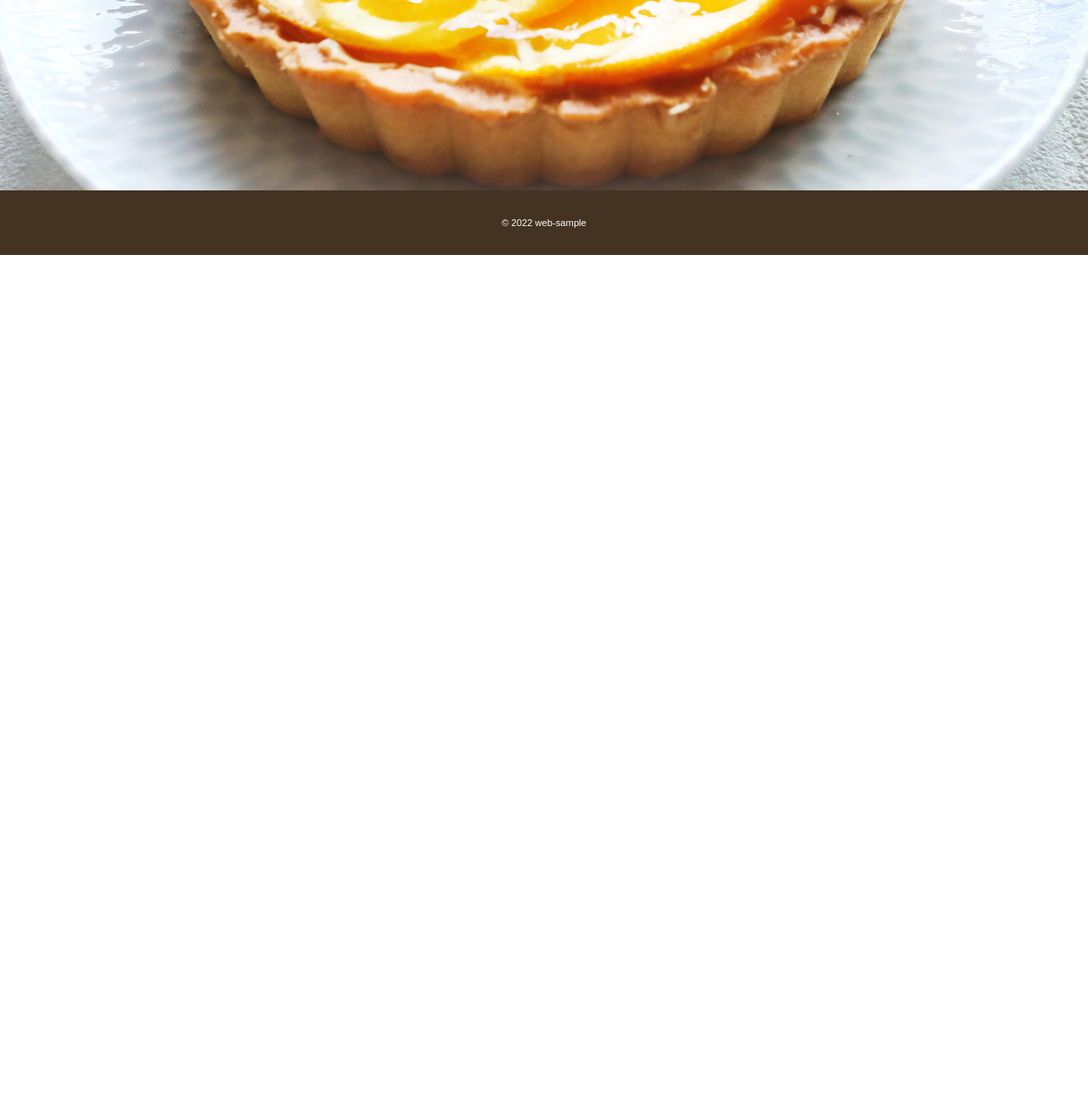
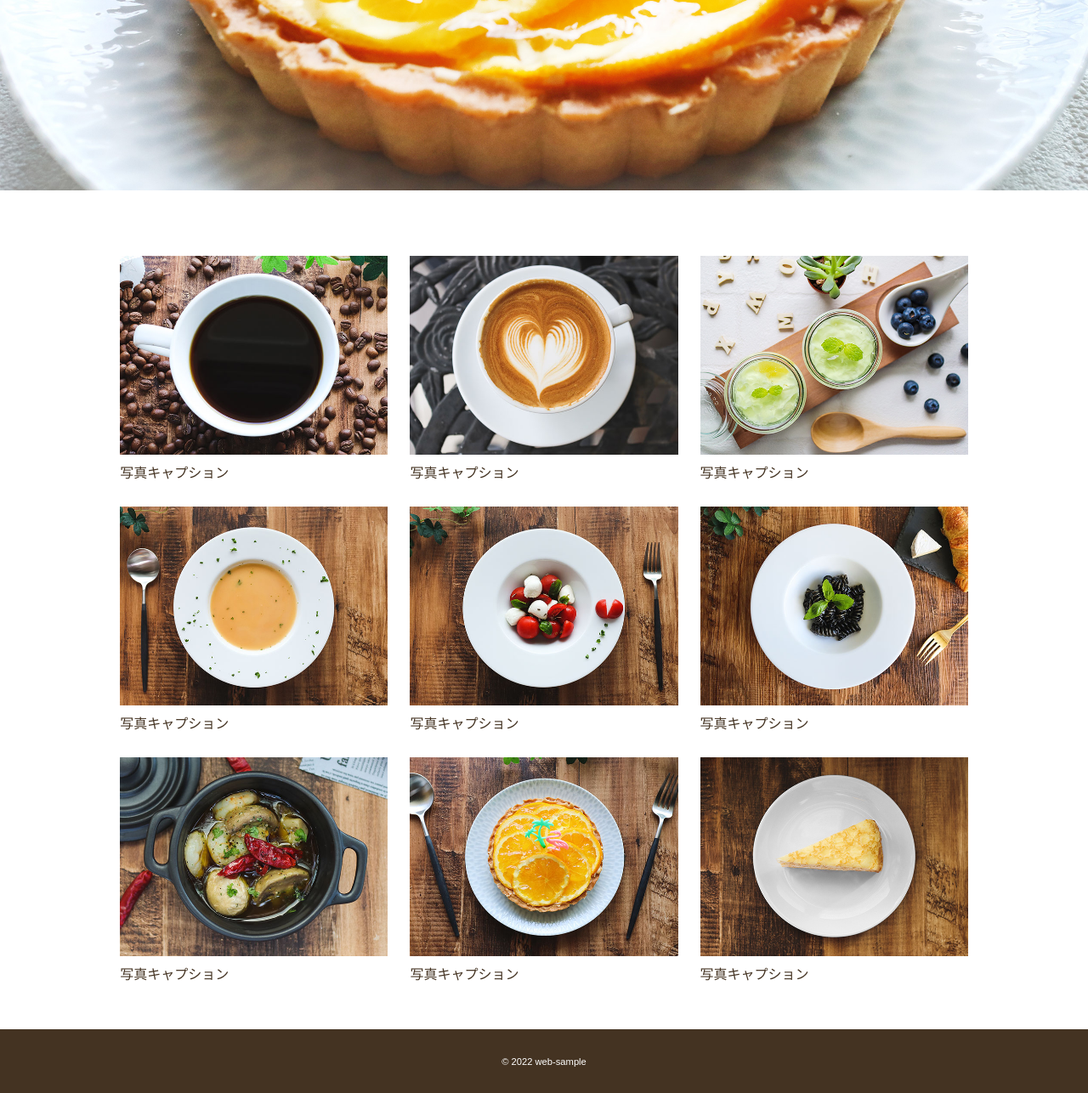
Before and after one commit to Nfnat0/web-sample, a plain HTML site: page WCBCafe/menu.html in a window 1280 px wide. Shown: the part 576-1862 px from the top of the page at 85% size. Before the commit the page ends 876 px from the top, so only its background shows below. Drawn offline with Linux system fonts and the light colour scheme; some packages are replaced by stand-ins of ours.

Commit message:
タイル状に画像を配置

```diff
--- a/WCBCafe/css/style.css
+++ b/WCBCafe/css/style.css
@@ -252,6 +252,14 @@ aside p {
     margin: 10px 0 0;
 }
 
+.grid {
+    display: grid;
+    gap: 26px;
+    grid-template-columns: repeat(3, 1fr);
+    margin-top: 6%;
+    margin-bottom: 50px;
+}
+
 /* モバイル版
 ----------------------- */
 @media (max-width: 600px) {
--- a/WCBCafe/menu.html
+++ b/WCBCafe/menu.html
@@ -34,6 +34,46 @@
             </p>
         </div><!-- /.menu-content -->
     </div><!-- /#menu -->
+
+    <div class="wrapper grid">
+        <div class="item">
+            <img src="images/menu1.jpg" alt="">
+            <p>写真キャプション</p>
+        </div>
+        <div class="item">
+            <img src="images/menu2.jpg" alt="">
+            <p>写真キャプション</p>
+        </div>
+        <div class="item">
+            <img src="images/menu3.jpg" alt="">
+            <p>写真キャプション</p>
+        </div>
+        <div class="item">
+            <img src="images/menu4.jpg" alt="">
+            <p>写真キャプション</p>
+        </div>
+        <div class="item">
+            <img src="images/menu5.jpg" alt="">
+            <p>写真キャプション</p>
+        </div>
+        <div class="item">
+            <img src="images/menu6.jpg" alt="">
+            <p>写真キャプション</p>
+        </div>
+        <div class="item">
+            <img src="images/menu7.jpg" alt="">
+            <p>写真キャプション</p>
+        </div>
+        <div class="item">
+            <img src="images/menu8.jpg" alt="">
+            <p>写真キャプション</p>
+        </div>
+        <div class="item">
+            <img src="images/menu9.jpg" alt="">
+            <p>写真キャプション</p>
+        </div>
+    </div><!-- /.grid -->
+
     <footer>
         <div class="wrapper">
             <p><small>&copy; 2022 web-sample</small></p>
```
Also changed, not shown: WCBCafe/news.html (+1 -1 lines).
